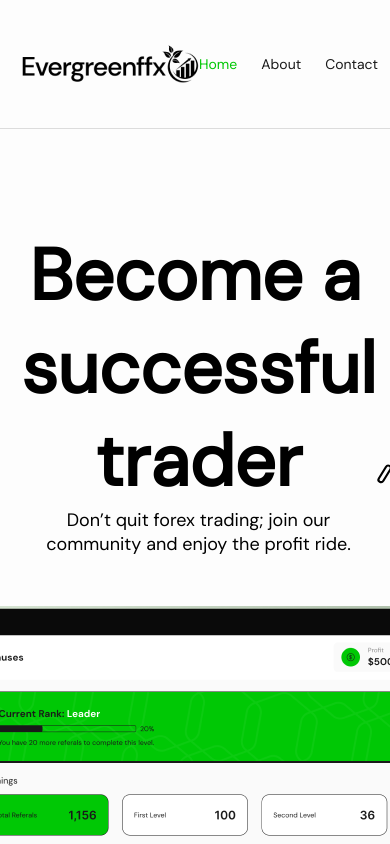
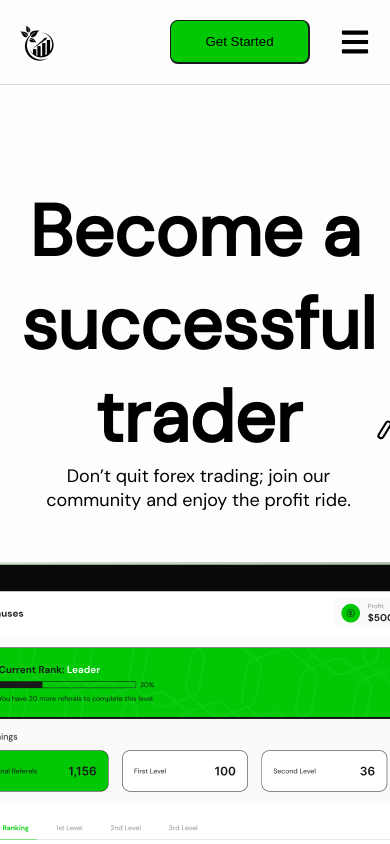
Before and after one commit to Ghasty003/Evergreenffx, a React (Vite) app: page / in a window 390 px wide. Shown: the top 844 px of the page. Built offline with nearby package versions, Linux system fonts and the light colour scheme.

Commit message:
Completed Navnar responsiveness

```diff
--- a/src/components/Nav.jsx
+++ b/src/components/Nav.jsx
@@ -1,7 +1,10 @@
 import React from "react";
 import "../styles/nav.scss";
 import logo from "../assets/home-logo.png";
+import logoM from "../assets/ever2 1.png";
 import { Link, useMatch, useNavigate, useResolvedPath } from "react-router-dom";
+import { FaBars, FaTimes } from "react-icons/fa";
+import { useRef } from "react";
 
 const CustomLink = ({to, text}) => {
     const resolvedPath = useResolvedPath(to);
@@ -14,11 +17,24 @@ const CustomLink = ({to, text}) => {
 function Nav() {
 
     const navigate = useNavigate();
+    const ul = useRef();
+
+    const hide = () => {
+        if (window.innerWidth <= 980) {
+            ul.current.style.top = "-1000px"
+        }
+    }
+
+    const show = () => {
+        ul.current.style.top = 0;
+    }
 
     return (
         <nav>
             <img src={logo} alt="logo" />
-            <ul>
+            <img src={logoM} alt="logo" />
+            <ul ref={ul}>
+                <FaTimes onClick={hide} className="times" size={30} />
                 <CustomLink to="/" text="Home" />
                 <CustomLink to="/about" text="About" />
                 <CustomLink to="/contact" text="Contact" />
@@ -26,9 +42,10 @@ function Nav() {
                 <CustomLink to="t&c" text="T&Cs" />
                 <CustomLink to="/privacy" text="Privacy" />
             </ul>
-            <div>
+            <div onClick={show}>
                 <button onClick={() => navigate("/login")}>Login</button>
                 <button onClick={() => navigate("/create")}>Get Started</button>
+                <FaBars className="bars" size={30} />
             </div>
         </nav>
     );
--- a/src/styles/nav.scss
+++ b/src/styles/nav.scss
@@ -1,25 +1,86 @@
+@mixin mobile {
+    @media (max-width:980px) {
+        @content;
+    }
+}
+
 nav {
     display: flex;
     justify-content: space-around;
     align-items: center;
     padding: 20px;
     border-bottom: 1px solid gainsboro;
+    position: relative;
+    @include mobile {
+        justify-content: space-between;
+    }
+
+    > img:first-child {
+        @include mobile {
+            display: none;
+        }
+    }
+    > img:nth-child(2) {
+        display: none;
+        @include mobile {
+            display: block;
+        }
+    }
 
     ul {
         display: flex;
         justify-content: space-between;
         align-items: center;
         gap: 24px;
+        transition: all 1s;
+        @include mobile {
+            position: absolute;
+            background: #00C805;
+            flex-direction: column;
+            height: 100vh;
+            top: -1000px;
+            left: 0;
+            right: 0;
+            gap: 40px;
+            justify-content: center;
+        }
 
         a {
             text-decoration: none;
             font-weight: 400;
             font-size: 14px;
             color: #191919;
+            @include mobile {
+                font-weight: 700;
+                font-size: 20px;
+            }
 
             &.active {
                 color: #00C805;
+                @include mobile {
+                    color: #191919;
+                }
             }
+        }
+
+        .times {
+            position: absolute;
+            top: 50px;
+            right: 30px;
+            display: none;
+            cursor: pointer;
+            @include mobile {
+                display: block;
+            }
+        }
+
+    }
+
+    > div:nth-child(4) {
+        display: flex;
+        align-items: center;
+        @include mobile {
+            gap: 20px;
         }
     }
 
@@ -37,6 +98,17 @@ nav {
 
         &:first-child {
             background: white;
+            @include mobile {
+                display: none;
+            }
+        }
+    }
+
+    .bars {
+        display: none;
+        cursor: pointer;
+        @include mobile {
+            display: block;
         }
     }
 }
```
Also changed, not shown: src/assets/ever2 1.png (added).
